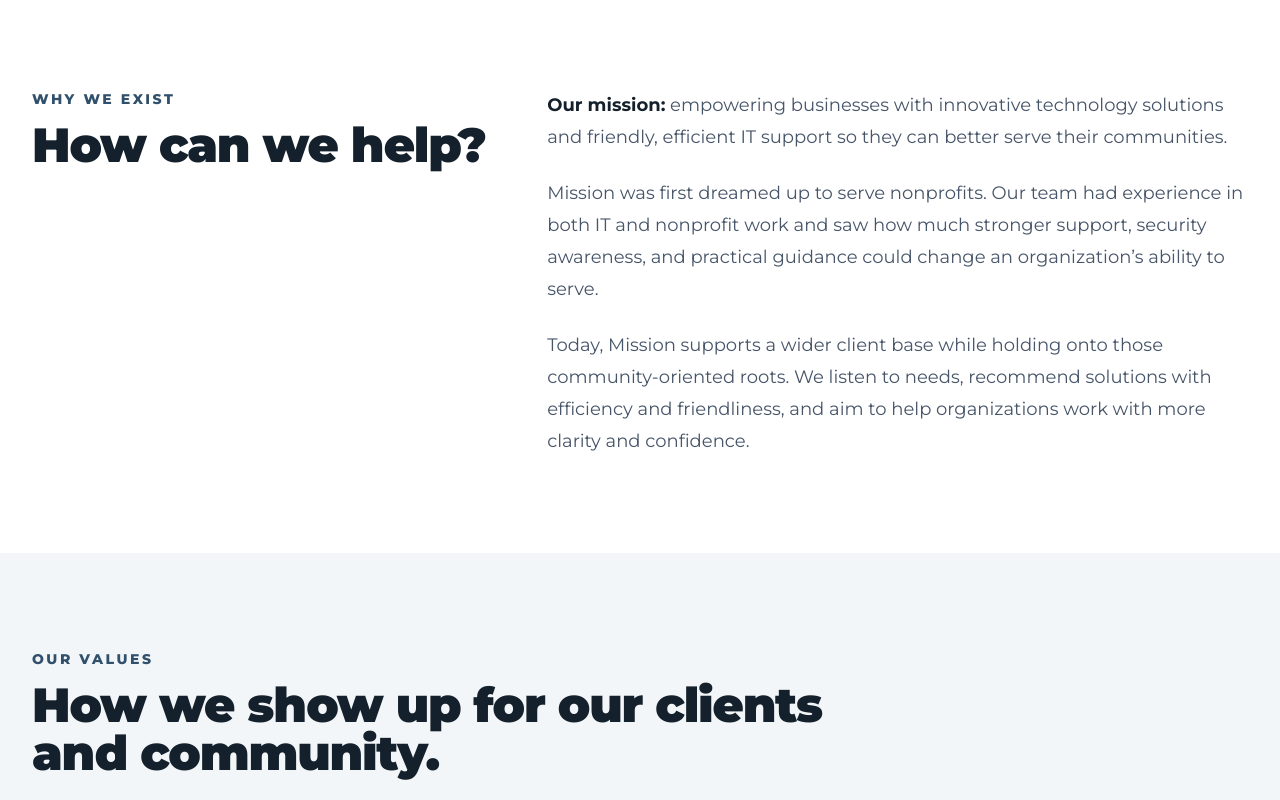
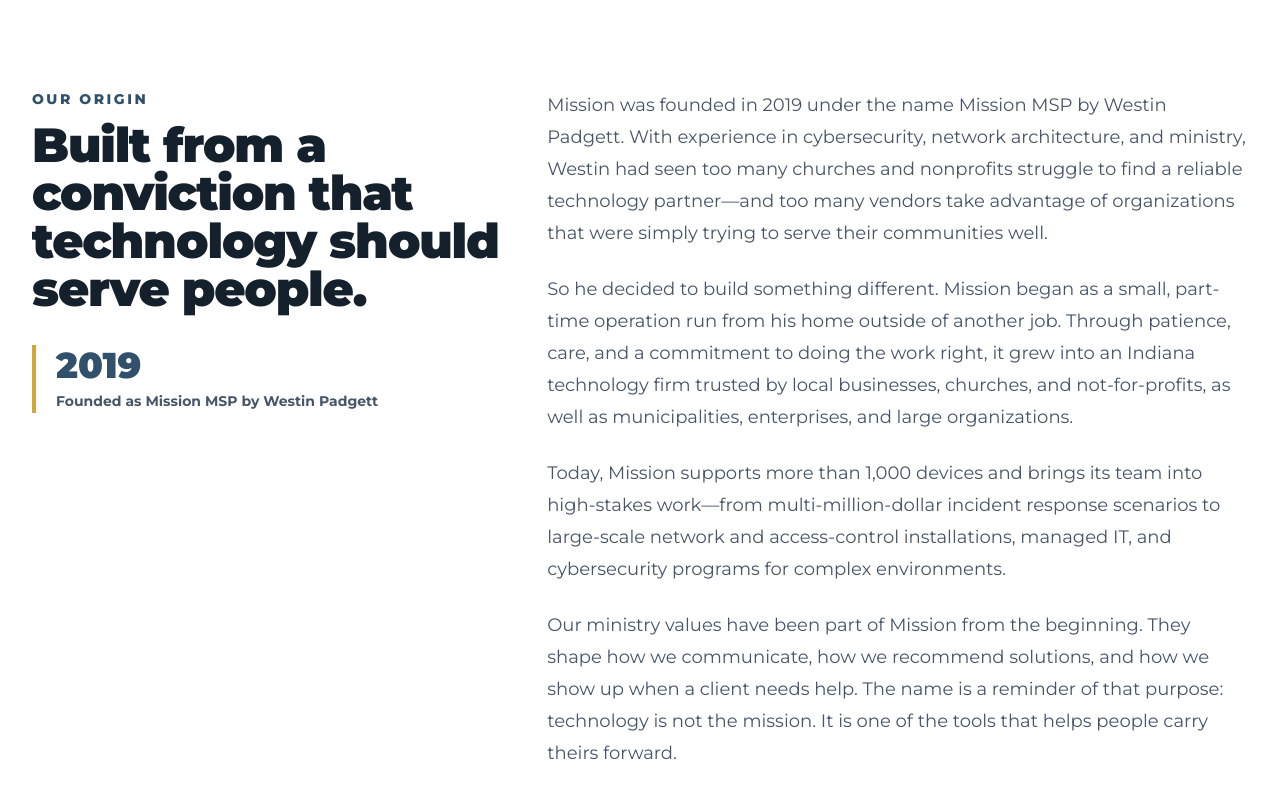
Before and after one commit to MissionTS/mts-site, a Next.js app: page /about in a window 1280 px wide. Shown: the part 860-1660 px from the top of the page. Built offline with nearby package versions, Linux system fonts and the light colour scheme.

Commit message:
Rewrite Mission origin story

```diff
--- a/app/about/page.tsx
+++ b/app/about/page.tsx
@@ -8,7 +8,7 @@
 
 export const metadata: Metadata = {
   title: "About Us | Mission Technology Solutions",
-  description: "Learn about Mission Technology Solutions, our community-focused roots, values, and Indiana-based team.",
+  description: "Learn how Mission Technology Solutions grew from a 2019 home-based startup into an Indiana IT and cybersecurity partner supporting more than 1,000 devices.",
 };
 
 const values = [
@@ -55,7 +55,24 @@
       </div>
     </section>
 
-    <section className="bg-white py-20 lg:py-24"><div className="mx-auto grid max-w-7xl gap-12 px-6 lg:grid-cols-[0.8fr_1.2fr] lg:px-8"><div><p className="text-sm font-extrabold uppercase tracking-[0.18em] text-mission-navy">Why we exist</p><h2 className="mt-3 text-4xl font-black tracking-tight text-mission-ink sm:text-5xl">How can we help?</h2></div><div className="space-y-6 text-lg leading-8 text-slate-600"><p><strong className="text-mission-ink">Our mission:</strong> empowering businesses with innovative technology solutions and friendly, efficient IT support so they can better serve their communities.</p><p>Mission was first dreamed up to serve nonprofits. Our team had experience in both IT and nonprofit work and saw how much stronger support, security awareness, and practical guidance could change an organization’s ability to serve.</p><p>Today, Mission supports a wider client base while holding onto those community-oriented roots. We listen to needs, recommend solutions with efficiency and friendliness, and aim to help organizations work with more clarity and confidence.</p></div></div></section>
+    <section className="bg-white py-20 lg:py-24">
+      <div className="mx-auto grid max-w-7xl gap-12 px-6 lg:grid-cols-[0.8fr_1.2fr] lg:px-8">
+        <div>
+          <p className="text-sm font-extrabold uppercase tracking-[0.18em] text-mission-navy">Our origin</p>
+          <h2 className="mt-3 text-4xl font-black tracking-tight text-mission-ink sm:text-5xl">Built from a conviction that technology should serve people.</h2>
+          <div className="mt-8 border-l-4 border-mission-gold pl-5">
+            <div className="text-4xl font-black text-mission-navy">2019</div>
+            <p className="mt-1 text-sm font-bold leading-6 text-slate-600">Founded as Mission MSP by Westin Padgett</p>
+          </div>
+        </div>
+        <div className="space-y-6 text-lg leading-8 text-slate-600">
+          <p>Mission was founded in 2019 under the name Mission MSP by Westin Padgett. With experience in cybersecurity, network architecture, and ministry, Westin had seen too many churches and nonprofits struggle to find a reliable technology partner—and too many vendors take advantage of organizations that were simply trying to serve their communities well.</p>
+          <p>So he decided to build something different. Mission began as a small, part-time operation run from his home outside of another job. Through patience, care, and a commitment to doing the work right, it grew into an Indiana technology firm trusted by local businesses, churches, and not-for-profits, as well as municipalities, enterprises, and large organizations.</p>
+          <p>Today, Mission supports more than 1,000 devices and brings its team into high-stakes work—from multi-million-dollar incident response scenarios to large-scale network and access-control installations, managed IT, and cybersecurity programs for complex environments.</p>
+          <p>Our ministry values have been part of Mission from the beginning. They shape how we communicate, how we recommend solutions, and how we show up when a client needs help. The name is a reminder of that purpose: technology is not the mission. It is one of the tools that helps people carry theirs forward.</p>
+        </div>
+      </div>
+    </section>
 
     <section id="values" className="bg-mission-mist py-20 lg:py-24"><div className="mx-auto max-w-7xl px-6 lg:px-8"><p className="text-sm font-extrabold uppercase tracking-[0.18em] text-mission-navy">Our values</p><h2 className="mt-3 max-w-4xl text-4xl font-black tracking-tight text-mission-ink sm:text-5xl">How we show up for our clients and community.</h2><div className="mt-12 grid gap-6 md:grid-cols-2">{values.map(([title, text]) => <article key={title} className="rounded-2xl border border-slate-200 bg-white p-7 shadow-sm"><CheckCircleIcon className="h-8 w-8 text-mission-gold" /><h3 className="mt-5 text-2xl font-extrabold text-mission-ink">{title}</h3><p className="mt-3 leading-7 text-slate-600">{text}</p></article>)}</div></div></section>
 
```
